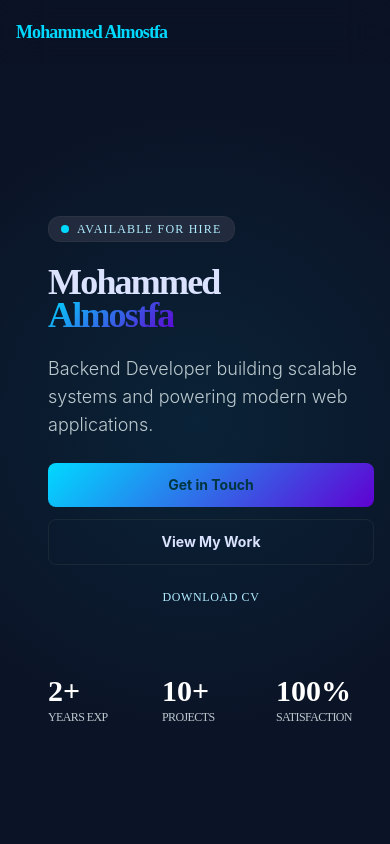
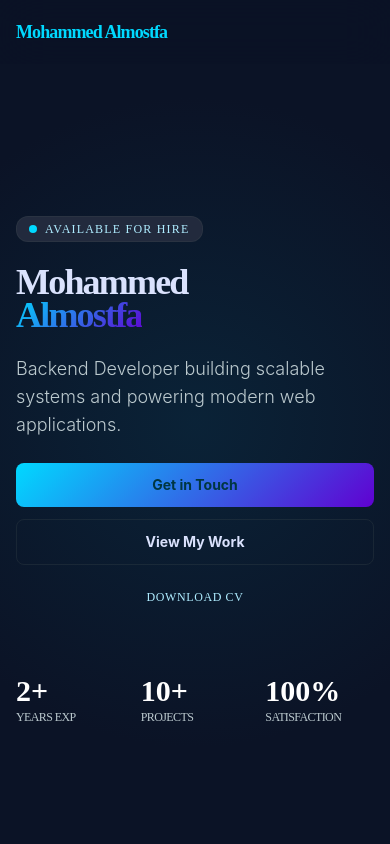
Before and after one commit to MohammedAlmostfa/Portfolio2, a React (Vite) app: page / in a window 390 px wide. Shown: the top 844 px of the page. Built offline with nearby package versions, Linux system fonts and the light colour scheme.

Commit message:
update in code

```diff
--- a/src/components/sections/ContactSection.jsx
+++ b/src/components/sections/ContactSection.jsx
@@ -12,8 +12,6 @@ const handleSubmit = async (e) => {
     e.preventDefault();
     setStatus('sending');
 
-  // تجهيز البيانات التي سيتم إرسالها
-  // المفتاح '_subject' يستخدم لتحديد عنوان البريد الإلكتروني الذي ستستقبله
     const payload = {
       name: formData.name,
       email: formData.email,
@@ -23,7 +21,6 @@ const handleSubmit = async (e) => {
     };
 
     try {
-    // إرسال البيانات إلى نقطة نهاية FormSubmit API الخاصة بك
       const response = await fetch('https://formsubmit.co/ajax/mohammedalmostfa36@gmail.com', {
         method: 'POST',
         headers: { 'Content-Type': 'application/json' },
@@ -47,10 +44,8 @@ const handleSubmit = async (e) => {
     <section className="py-16 sm:py-24 md:py-32 bg-surface-container-low" id="contact">
       <div className="max-w-7xl mx-auto px-4 sm:px-8">
         <div className="grid md:grid-cols-2 gap-12 lg:gap-20">
-          {/* العمود الأيسر - نفس القيم اليسارية مثل الأقسام الأخرى */}
-          <div className="relative ml-2 sm:ml-4 pl-6 sm:pl-12">
-            {/* النقطة الزرقاء المرجعية */}
-
+          {/* العمود الأيسر - بدون هوامز إضافية (مثل AboutSection) */}
+          <div>
             <h2 className="text-3xl sm:text-4xl md:text-5xl font-bold font-headline mb-6 sm:mb-8">
               Let's build something <span className="text-primary">extraordinary</span>
             </h2>
@@ -102,7 +97,7 @@ const handleSubmit = async (e) => {
             </div>
           </div>
 
-          {/* العمود الأيمن - نموذج الاتصال (تمت إضافته ليكتمل التصميم) */}
+          {/* العمود الأيمن - نموذج الاتصال */}
           <div className="bg-surface-container-high rounded-2xl sm:rounded-3xl p-6 sm:p-8 md:p-10 border border-outline-variant/20">
             <h3 className="text-2xl sm:text-3xl font-bold mb-6">Send me a message</h3>
             <form onSubmit={handleSubmit} className="space-y-5">
--- a/src/components/sections/DevNestSection.jsx
+++ b/src/components/sections/DevNestSection.jsx
@@ -6,7 +6,7 @@ const DevNestSection = () => {
     <section className="py-16 sm:py-24 md:py-32 relative overflow-hidden" id="devnest">
       <div className="absolute inset-0 logic-gradient opacity-5"></div>
       <div className="max-w-7xl mx-auto px-4 sm:px-8 relative z-10">
-        <div className="devnest-container bg-surface-container-low rounded-2xl sm:rounded-[2rem] md:rounded-[3rem] p-6 sm:p-12 md:p-20 border border-outline-variant/20 flex items-center gap-8 md:gap-16">
+        <div className="devnest-container bg-surface-container-low rounded-2xl sm:rounded-[2rem] md:rounded-[3rem] p-6 sm:p-12 md:p-20 border border-primary/40 flex items-center gap-8 md:gap-16">
           {/* العمود الأيسر (النص) - تم إضافة نفس القيم اليسارية */}
           <div className="devnest-content flex-1 space-y-6 sm:space-y-8 relative ml-2 sm:ml-4 pl-6 sm:pl-12">
             {/* النقطة الزرقاء المرجعية (للمحاذاة مع باقي الأقسام) */}
--- a/src/components/sections/HeroSection.jsx
+++ b/src/components/sections/HeroSection.jsx
@@ -13,14 +13,12 @@ const HeroSection = () => {
   };
 
   return (
-    <section className="relative min-h-screen flex items-center pt-24 sm:pt-20 overflow-hidden px-4 sm:px-0">
+    <section className="relative min-h-screen flex items-center pt-24 sm:pt-20 overflow-hidden">
       <div className="absolute inset-0 bg-[radial-gradient(circle_at_50%_50%,_rgba(0,217,255,0.08)_0%,_rgba(11,19,38,1)_70%)]"></div>
-      <div className="max-w-7xl mx-auto w-full relative z-10">
+      <div className="max-w-7xl mx-auto px-4 sm:px-8 w-full relative z-10">
         <div className="grid md:grid-cols-2 gap-8 md:gap-12 items-center">
-          {/* العمود الأيسر - تم إضافة نفس القيم اليسارية من ExperienceSection */}
-          <div className="relative ml-2 sm:ml-4 pl-6 sm:pl-12">
-            {/* نفس النقطة الزرقاء العلوية (اختياري، لجعل المظهر متطابقاً) */}
-
+          {/* العمود الأيسر - نفس هيكل AboutSection (بدون هوامش إضافية) */}
+          <div className="relative">
             <div className="space-y-6 sm:space-y-8">
               <div className="inline-flex items-center px-3 py-1 rounded-full bg-surface-container-high border border-outline-variant/30 gap-2">
                 <span className="relative flex h-2 w-2">
```
Lines whose indentation alone changed are shown as unchanged.
